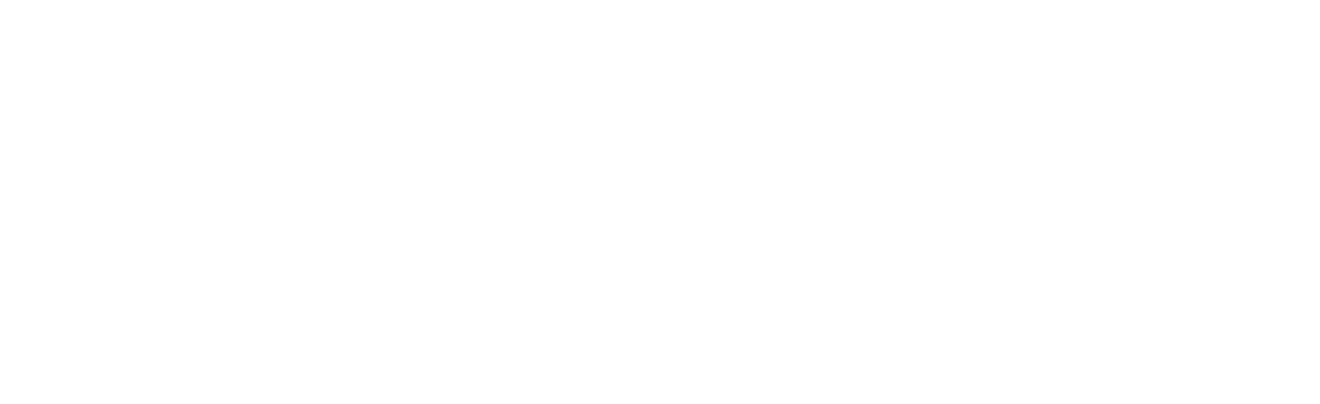
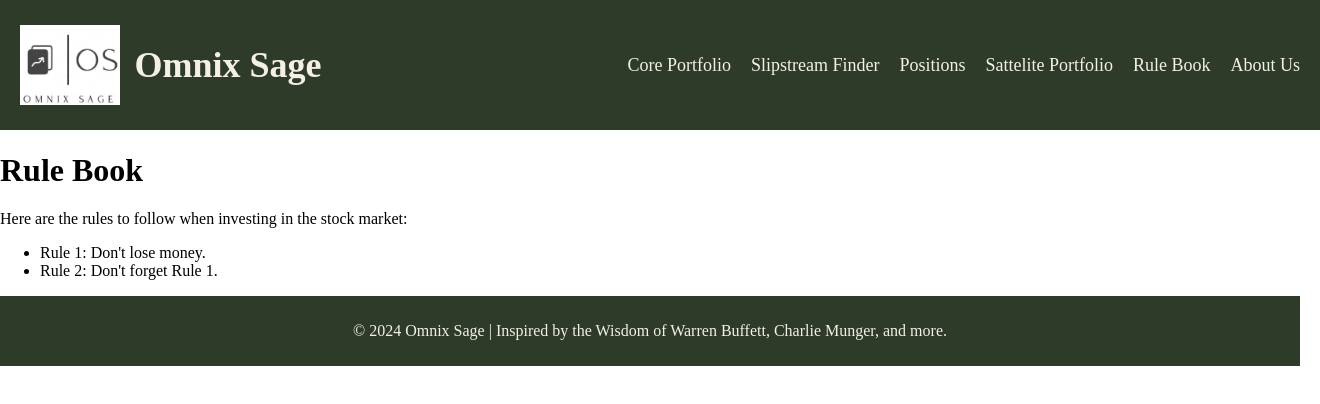
Before and after one commit to IshantSihag/Omnix-Sage, a React (Vite) app in the folder frontend/: page /rulebook in a window 1280 px wide. Before the commit this address had no page. Shown: the top 404 px of the page, 1320 px wide, since content can reach past the window. Built offline with nearby package versions, Linux system fonts and the light colour scheme.

Commit message:
separted header and foorter, added them to analyzer and maade rulebook page

```diff
--- a/frontend/src/Analyser.css
+++ b/frontend/src/Analyser.css
@@ -5,15 +5,21 @@
 
 .analyser-container {
   display: flex;
+  background-size: cover;
+  background-position: center;
+  background-repeat: no-repeat;
+  background-image: url('assets/Finance art.webp');
   flex-direction: column;
+  height: 100vh;
+  overflow: hidden;
   align-items: center;
   justify-content: center;
-  height: 100vh;
   text-align: center;
 }
 
 .search-bar-container {
   position: relative;
+  margin: auto;
   width: 300px;
 }
 
@@ -49,13 +55,3 @@
   text-decoration: none;
   color: inherit;
 }
-
-.analyser-container {
-  display: flex;
-  background-image: url('assets/Finance art.webp');
-  background-size: cover;
-  background-position: center;
-  background-repeat: no-repeat;
-  /* height: 10vh; */
-  width: 100%;
-}
--- a/frontend/src/Analyser.jsx
+++ b/frontend/src/Analyser.jsx
@@ -1,6 +1,7 @@
 import React, { useState } from 'react';
 import { Link } from 'react-router-dom'; // Import Link from react-router-dom
 import './Analyser.css'; // Import CSS for styling
+import { Header, Footer } from './header'; // Import the Header and Footer components
 
 function Analyser() {
   const [query, setQuery] = useState('');
@@ -26,6 +27,7 @@
 
   return (
     <div className="analyser-container">
+      <Header />
       <div className="search-bar-container">
         <input
           type="text"
@@ -48,6 +50,7 @@
           ))}
         </ul>
       </div>
+      <Footer />
     </div>
   );
 }
--- a/frontend/src/App.jsx
+++ b/frontend/src/App.jsx
@@ -2,6 +2,7 @@
 import Welcome from './Welcome';
 import Home from './Home';
 import Analyser from './Analyser'; // Import the Analyser component
+import RuleBook from './RuleBook'; // Import the RuleBook component
 import Report from './Report'; // Import the Report component
 import omnixSageLogo from './assets/omnix sage logo.jpeg'; // Import the logo
 import './App.css';
@@ -14,6 +15,7 @@
         <Route path="/" element={<Welcome />} />
         <Route path="/home" element={<Home />} />
         <Route path="/analyser" element={<Analyser />} /> {/* Add route for Analyser */}
+        <Route path="/rulebook" element={<RuleBook />} /> {/* Add route for Analyser */}
         <Route path="/report" element={<Report />} /> {/* Add route for Report */}
       </Routes>
     </Router>
--- /dev/null
+++ b/frontend/src/RuleBook.jsx
@@ -0,0 +1,21 @@
+import React, { useState } from 'react';
+import { Link } from 'react-router-dom'; // Import Link from react-router-dom
+import './RuleBook.css'; // Import CSS for styling
+import { Header, Footer } from './header'; // Import the Header and Footer components
+
+function RuleBook() {
+  return (
+    <div>
+    <Header />
+      <h1>Rule Book</h1>
+      <p>Here are the rules to follow when investing in the stock market:</p>
+      <ul>
+        <li>Rule 1: Don't lose money.</li>
+        <li>Rule 2: Don't forget Rule 1.</li>
+      </ul>
+    <Footer />
+    </div>
+  );
+}
+
+export default RuleBook;
--- a/frontend/src/Welcome.jsx
+++ b/frontend/src/Welcome.jsx
@@ -1,36 +1,18 @@
 import React from 'react';
-import omnixSageLogo from './assets/omnix sage logo.jpeg'; // Import the logo
-import { Link } from 'react-router-dom'; // Import the Link component
 import './Welcome.css'; // Import the CSS file
+import {Header, Footer} from './header'; // Import the Header component
 
 const App = () => {
   return (
     <div className="container">
-      <header className="header">
-        <div className="logo-container">
-          <img src={omnixSageLogo} alt="Omnix Sage Logo" className="logo-image" />
-          <h1 className="site-title">Omnix Sage</h1>
-        </div>
-        <nav className="navbar">
-          <a href="#portfolio" className="nav-item">Core Portfolio</a>
-          <Link to="/analyser" className="nav-item">Slipstream Finder</Link>
-          <a href="#positions" className="nav-item">Positions</a>
-          <a href="#positions" className="nav-item">Sattelite Portfolio</a>
-          <a href="#lookthrough" className="nav-item">Lookthrough</a>
-          <a href="#about-us" className="nav-item">About Us</a>
-        </nav>
-      </header>
+      <Header />
       <main className="main">
         <section className="hero-section">
           <h2 className="title">Investment Wisdom from the Greats</h2>
           <QuoteList />
         </section>
       </main>
-      <footer className="footer">
-        <p className="footer-text">
-          &copy; {new Date().getFullYear()} Omnix Sage | Inspired by the Wisdom of Warren Buffett, Charlie Munger, and more.
-        </p>
-      </footer>
+      <Footer />
     </div>
   );
 }
--- /dev/null
+++ b/frontend/src/header.jsx
@@ -0,0 +1,31 @@
+import React from 'react';
+import './Welcome.css'; // Import the CSS file
+import omnixSageLogo from './assets/omnix sage logo.jpeg'; // Import the logo
+import { Link } from 'react-router-dom'; // Import the Link component
+
+const Header = () => {
+    return (<header className="header">
+        <div className="logo-container">
+            <img src={omnixSageLogo} alt="Omnix Sage Logo" className="logo-image" />
+            <h1 className="site-title">Omnix Sage</h1>
+        </div>
+        <nav className="navbar">
+            <a href="#portfolio" className="nav-item">Core Portfolio</a>
+            <Link to="/analyser" className="nav-item">Slipstream Finder</Link>
+            <a href="#positions" className="nav-item">Positions</a>
+            <a href="#positions" className="nav-item">Sattelite Portfolio</a>
+            <Link to="/rulebook" className="nav-item">Rule Book</Link>
+            <a href="#about-us" className="nav-item">About Us</a>
+        </nav>
+    </header>)
+}
+
+const Footer = () => {
+    return (<footer className="footer">
+        <p className="footer-text">
+          &copy; {new Date().getFullYear()} Omnix Sage | Inspired by the Wisdom of Warren Buffett, Charlie Munger, and more.
+        </p>
+      </footer>)
+}
+
+export { Header, Footer }; // Export the Header component
```
Also changed, not shown: frontend/src/RuleBook.css (added), frontend/src/Welcome.css (line endings or trailing spaces).
